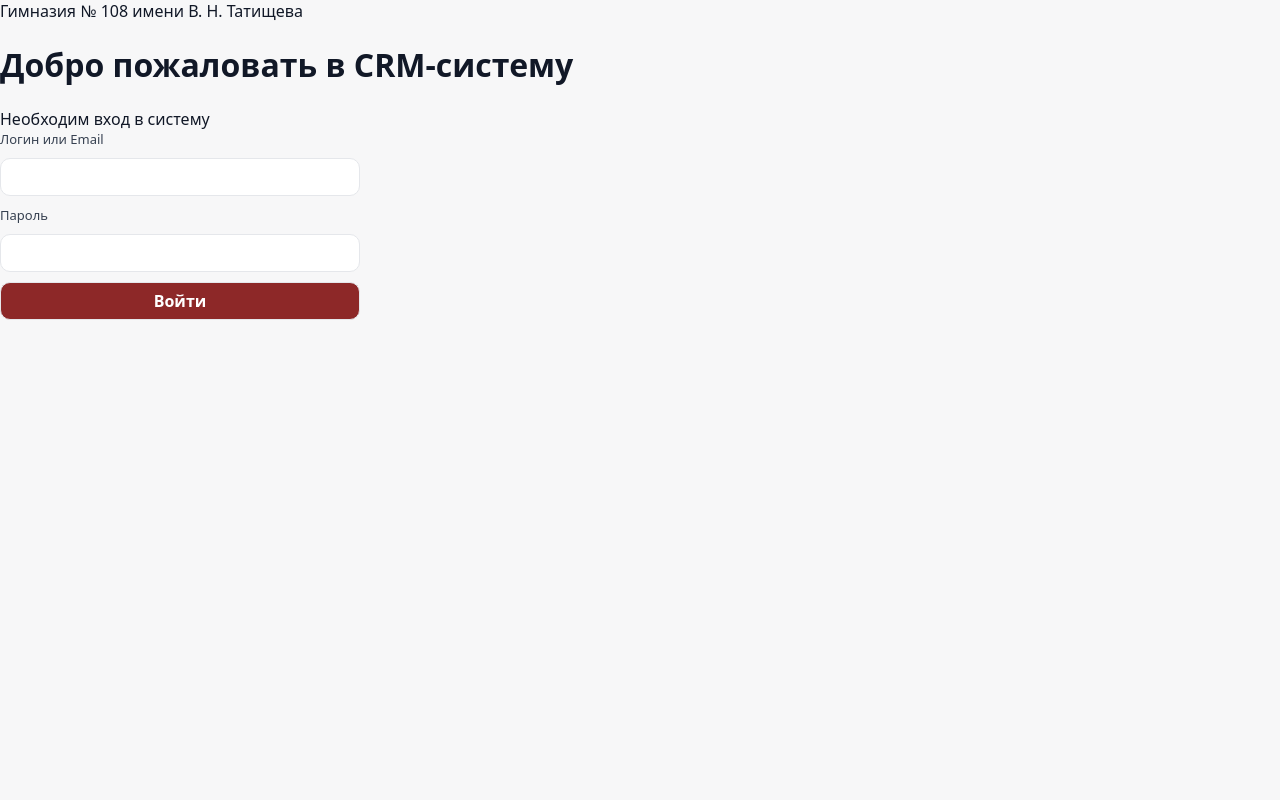
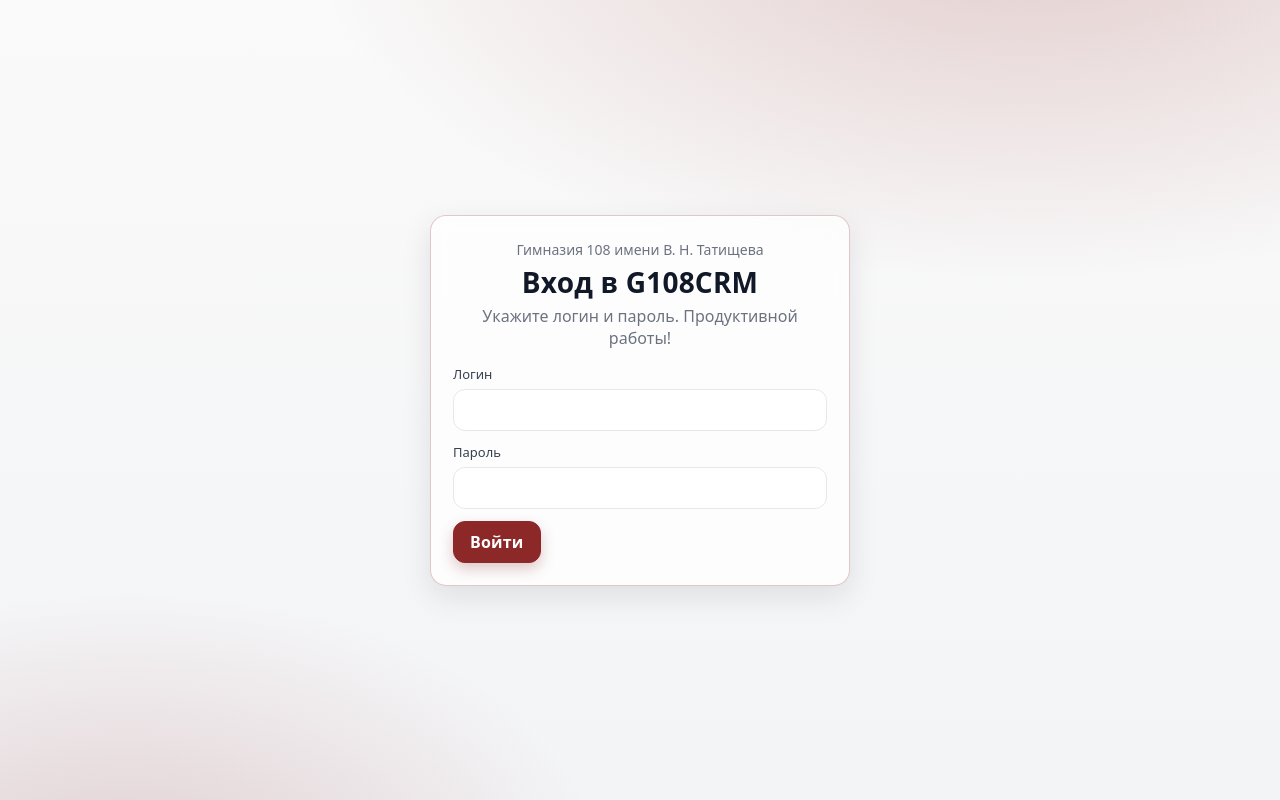
Before and after one commit to 13tsunami/BETAg108crm, a Next.js app: page /sign-in in a window 1280 px wide. Built offline with nearby package versions, Linux system fonts and the light colour scheme; no server answers.

Commit message:
Fix sign-in page styles: center header and apply brand colors

```diff
--- a/app/(auth)/sign-in/SignInForm.tsx
+++ b/app/(auth)/sign-in/SignInForm.tsx
@@ -1,5 +1,6 @@
 // app/(auth)/sign-in/SignInForm.tsx
 'use client';
+
 import { useState, FormEvent } from 'react';
 import { signIn } from 'next-auth/react';
 
@@ -14,62 +15,58 @@ export default function SignInForm({ callbackUrl }: { callbackUrl: string }) {
     setLocalError(null);
     setPending(true);
     try {
-      await signIn('credentials', { username, password, callbackUrl, redirect: true });
+      const res = await signIn('credentials', {
+        username,
+        password,
+        callbackUrl,
+        redirect: true,
+      });
+      if (res?.error) {
+        setLocalError('Неверные учетные данные.');
+        setPending(false);
+      }
     } catch {
-      setLocalError('Не удалось выполнить вход');
-    } finally {
+      setLocalError('Ошибка сети. Повторите попытку.');
       setPending(false);
     }
   }
 
   return (
-    <form onSubmit={onSubmit} className="auth-form">
-      <label className="lbl">Логин или Email</label>
-      <input className="inp" type="text" autoComplete="username" value={username} onChange={e=>setUsername(e.target.value)} required />
+    <form onSubmit={onSubmit} noValidate className="signin-form">
+      <div className="signin-field">
+        <label htmlFor="username" className="signin-label">Логин</label>
+        <input
+          id="username"
+          type="text"
+          inputMode="text"
+          autoComplete="username"
+          className="signin-input"
+          value={username}
+          onChange={(e) => setUsername(e.target.value)}
+          required
+          aria-required="true"
+        />
+      </div>
 
-      <label className="lbl">Пароль</label>
-      <input className="inp" type="password" autoComplete="current-password" value={password} onChange={e=>setPassword(e.target.value)} required />
+      <div className="signin-field">
+        <label htmlFor="password" className="signin-label">Пароль</label>
+        <input
+          id="password"
+          type="password"
+          autoComplete="current-password"
+          className="signin-input"
+          value={password}
+          onChange={(e) => setPassword(e.target.value)}
+          required
+          aria-required="true"
+        />
+      </div>
 
-      {localError && <div className="err">{localError}</div>}
+      {localError && <p className="signin-error" role="alert">{localError}</p>}
 
-      <button type="submit" disabled={pending} className="btn">
-        {pending ? 'Входим…' : 'Войти'}
+      <button type="submit" className="signin-btn" disabled={pending} aria-busy={pending}>
+        {pending ? 'Входим' : 'Войти'}
       </button>
-
-      <input type="hidden" name="callbackUrl" value={callbackUrl} />
-
-      <style jsx>{`
-        .auth-form {
-          width: 100%;
-          max-width: 360px;
-          display: grid;
-          gap: 10px;
-        }
-        .lbl { font-size: 13px; color: #374151; }
-        .inp {
-          width: 100%;
-          height: 38px;
-          border: 1px solid #e5e7eb;
-          border-radius: 10px;
-          padding: 0 12px;
-          background: #fff;
-        }
-        .err { color: #ef4444; font-size: 13px; }
-        .btn {
-          display: inline-flex;           /* ключ: НЕ растягиваемся на всю ширину */
-          align-items: center;
-          justify-content: center;
-          height: 38px;
-          padding: 0 14px;
-          border-radius: 10px;
-          border: 1px solid #e5e7eb;
-          background: #8d2828;            /* фирменный цвет */
-          color: #fff;
-          font-weight: 600;
-          cursor: pointer;
-        }
-        .btn:disabled { opacity: 0.6; cursor: default; }
-      `}</style>
     </form>
   );
 }
--- a/app/(auth)/sign-in/page.tsx
+++ b/app/(auth)/sign-in/page.tsx
@@ -1,44 +1,60 @@
+// app/(auth)/sign-in/page.tsx
 import { redirect } from 'next/navigation';
 import { auth } from '@/auth.config';
 import SignInForm from './SignInForm';
+import './sign-in.css';
 
-export const dynamic = 'force-dynamic';  // Обязательно динамическая страница (не статическая), т.к. зависит от сессии и query-параметров
+export const dynamic = 'force-dynamic';
 
-export default async function SignInPage(props: {
-  searchParams?: Promise<Record<string, string | string[] | undefined>>
-}) {
-  // Проверяем наличие активной сессии через auth() (getServerSession). Если пользователь уже залогинен – перенаправляем на главную.
+type SearchParams = Promise<Record<string, string | string[] | undefined>>;
+
+function first(v: string | string[] | undefined): string | undefined {
+  return Array.isArray(v) ? v[0] : v;
+}
+
+function sanitizeCallbackUrl(raw: string | undefined): string {
+  const fallback = '/dashboard';
+  if (!raw) return fallback;
+  if (raw.startsWith('/')) return raw;
+  try {
+    const base = process.env.NEXTAUTH_URL ? new URL(process.env.NEXTAUTH_URL) : null;
+    const u = new URL(raw);
+    if (base && u.origin === base.origin) return u.pathname + u.search + u.hash;
+  } catch {}
+  return fallback;
+}
+
+function humanizeError(code: string | undefined): string | null {
+  if (!code) return null;
+  switch (code) {
+    case 'CredentialsSignin': return 'Проверьте логин и пароль.';
+    case 'AccessDenied':      return 'Доступ запрещён.';
+    case 'SessionRequired':   return 'Требуется авторизация.';
+    default:                  return 'Не удалось выполнить вход.';
+  }
+}
+
+export default async function SignInPage(props: { searchParams?: SearchParams }) {
   const session = await auth();
-  if (session) {
-    redirect('/');  // Если есть сессия, сразу уходим с страницы входа (редирект на главную/дешборд)
-  }
+  if (session) redirect('/');
 
-  // Извлекаем query-параметры (?error=… & callbackUrl=…) из URL, учитывая что searchParams передаются как Promise
-  const sp = props.searchParams ? await props.searchParams : undefined;
-  const errorParam = sp?.error;
-  const callbackParam = sp?.callbackUrl;
-  const error = Array.isArray(errorParam) ? errorParam[0] : errorParam;
-  const callbackUrl = Array.isArray(callbackParam) ? callbackParam[0] : (callbackParam ?? '/dashboard');
-  // ↑ Если callbackUrl не задан, по умолчанию отправим пользователя на "/dashboard" после входа (основная страница после логина)
+  const qp = (await props.searchParams) || {};
+  const errorMsg = humanizeError(first(qp.error));
+  const callbackUrl = sanitizeCallbackUrl(first(qp.callbackUrl));
 
   return (
-    <main className="mx-auto max-w-xl px-4 py-10">
-      {/* Верхний блок с приветствием (визуал как в разработочной версии) */}
-      <div className="mb-8">
-        <div className="text-lg text-neutral-600">Гимназия № 108 имени В. Н. Татищева</div>
-        <h1 className="text-3xl font-semibold mt-1">Добро пожаловать в CRM-систему</h1>
-        <div className="text-neutral-600 mt-2">Необходим вход в систему</div>
-      </div>
+    <main className="signin-wrap">
+      <section className="signin-card" role="region" aria-label="Форма входа">
+        <header className="signin-head">
+          <div className="signin-brand">Гимназия 108 имени В. Н. Татищева</div>
+          <h1 className="signin-title">Вход в G108CRM</h1>
+          <p className="signin-subtitle">Укажите логин и пароль. Продуктивной работы!</p>
+        </header>
 
-      {/* Сообщение об ошибке, если передан параметр error */}
-      {error && (
-        <p className="text-red-600 mb-4">
-          Ошибка авторизации. {error === 'CredentialsSignin' ? 'Проверьте логин и пароль.' : error}
-        </p>
-      )}
+        {errorMsg && <p className="signin-error" role="alert">{errorMsg}</p>}
 
-      {/* Форма входа (вынесена в отдельный компонент) */}
-      <SignInForm callbackUrl={callbackUrl} />
+        <SignInForm callbackUrl={callbackUrl} />
+      </section>
     </main>
   );
 }
--- /dev/null
+++ b/app/(auth)/sign-in/sign-in.css
@@ -0,0 +1,103 @@
+/* app/(auth)/sign-in/sign-in.css */
+
+/* Фон и карточка */
+html, body { height: 100%; }
+.signin-wrap {
+  min-height: 100dvh;
+  display: grid;
+  place-items: center;
+  padding: 32px 16px;
+  background:
+    radial-gradient(1200px 600px at 80% -10%, rgba(141,40,40,0.22), transparent 60%),
+    radial-gradient(800px 480px at 10% 110%, rgba(141,40,40,0.18), transparent 60%),
+    linear-gradient(180deg, #fafafa, #f3f4f6);
+}
+
+.signin-card {
+  width: 100%;
+  max-width: 420px;
+  border-radius: 16px;
+  background: rgba(255,255,255,0.75);
+  -webkit-backdrop-filter: blur(10px);
+  backdrop-filter: blur(10px);
+  border: 1px solid rgba(141,40,40,0.25);
+  box-shadow:
+    0 10px 30px rgba(17,24,39,0.10),
+    inset 0 1px 0 rgba(255,255,255,0.6);
+  padding: 24px 22px 22px;
+}
+
+/* Заголовок */
+.signin-head {
+  margin-bottom: 16px;
+  text-align: center; /* центрирование текста */
+}
+.signin-brand {
+  font-size: 14px;
+  color: #6b7280;
+  display: block;
+  margin-bottom: 4px;
+}
+.signin-title {
+  margin: 4px 0 4px;
+  font-size: 28px;
+  font-weight: 700;
+  letter-spacing: 0.2px;
+}
+.signin-subtitle {
+  margin: 0;
+  color: #6b7280;
+}
+
+/* Сообщения об ошибке */
+.signin-error {
+  margin: 10px 0 10px;
+  padding: 8px 10px;
+  border-radius: 10px;
+  border: 1px solid rgba(141,40,40,0.25);
+  background: rgba(141,40,40,0.06);
+  color: #8d2828;
+}
+
+/* Форма */
+.signin-form { margin-top: 10px; }
+.signin-field { margin: 12px 0; }
+.signin-label { display: block; font-size: 13px; color: #374151; margin-bottom: 6px; }
+
+.signin-input {
+  width: 100%;
+  height: 42px;
+  border-radius: 12px;
+  border: 1px solid #e5e7eb;
+  background: rgba(255,255,255,0.9);
+  padding: 0 12px;
+  outline: none;
+  transition: box-shadow .15s ease, border-color .15s ease, background .15s ease;
+}
+.signin-input:focus {
+  border-color: #8d2828;
+  box-shadow: 0 0 0 3px rgba(141,40,40,0.15);
+  background: #fff;
+}
+.signin-input::placeholder { color: #9ca3af; }
+
+/* Кнопка */
+.signin-btn {
+  display: inline-flex;
+  align-items: center;
+  justify-content: center;
+  height: 42px;
+  padding: 0 16px;
+  border-radius: 12px;
+  border: 1px solid #8d2828;
+  background: #8d2828;
+  color: #fff;
+  font-weight: 700;
+  letter-spacing: .2px;
+  cursor: pointer;
+  transition: transform .04s ease, box-shadow .12s ease, opacity .2s ease;
+  box-shadow: 0 6px 14px rgba(141,40,40,0.25);
+}
+.signin-btn:hover { transform: translateY(-1px); box-shadow: 0 10px 18px rgba(141,40,40,0.28); }
+.signin-btn:active { transform: translateY(0); box-shadow: 0 6px 14px rgba(141,40,40,0.25); }
+.signin-btn:disabled { opacity: .65; transform: none; box-shadow: none; cursor: default; }
```
